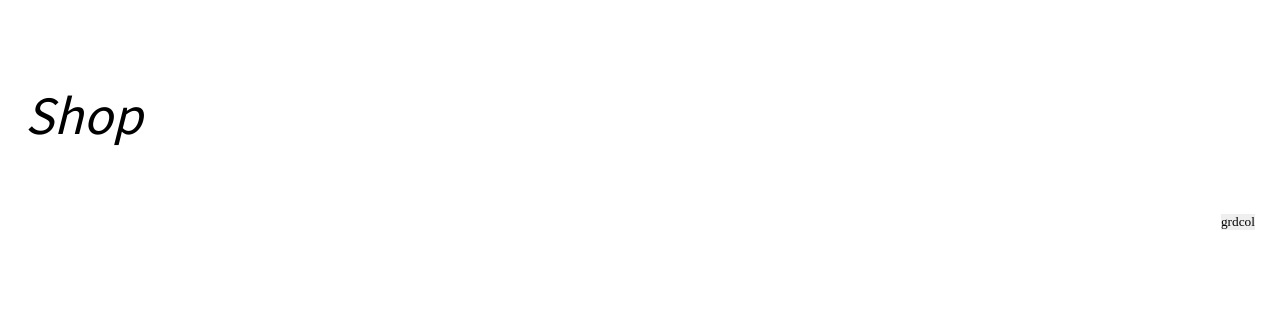
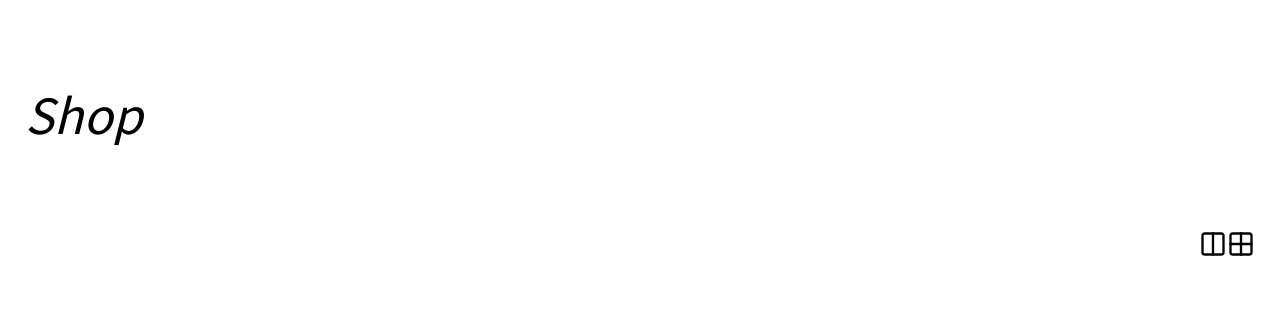
Before and after one commit to roman-nekrasov/lalashop, a React (Create React App) app: page / in a window 1280 px wide. Shown: the top 312 px of the page. Built offline with nearby package versions, Linux system fonts and the light colour scheme; the HTML template or start-up script is replaced by a standard one.

Commit message:
feat(homepage): add HomePage structure

```diff
--- a/src/components/Header/Header.scss
+++ b/src/components/Header/Header.scss
@@ -14,15 +14,3 @@
   font-size: 54px;
   font-style: italic;
 }
-
-.buttons {
-  height: 100%;
-
-  &__wrapper {
-    height: 100%;
-    display: flex;
-    flex-direction: column;
-    justify-content: flex-end;
-    align-items: center;
-  }
-}
--- a/src/components/Header/Header.tsx
+++ b/src/components/Header/Header.tsx
@@ -5,14 +5,6 @@ const Header: React.FC = () => {
     <div className="header">
       <div className="headerWrapper container">
         <p className="logo">Shop</p>
-        <div className="buttons">
-          <div className="buttons__wrapper">
-            <div>
-              <button>grd</button>
-              <button>col</button>
-            </div>
-          </div>
-        </div>
       </div>
     </div>
   );
--- a/src/index.css
+++ b/src/index.css
@@ -32,6 +32,7 @@ a, a:visited{text-decoration: none;}
 a:hover{text-decoration: none;}
 ul li{list-style: none;}
 img{vertical-align: top;}
+button{background-color: inherit;}
 
 h1,h2,h3,h4,h5,h6{font-size:inherit;font-weight: 400;}
 
--- /dev/null
+++ b/src/pages/HomePage/HomePage.scss
@@ -0,0 +1,22 @@
+.content {
+  &__controlPanel {
+    display: flex;
+    justify-content: flex-end;
+  }
+
+  &__wrapper {
+    display: flex;
+  }
+
+  &__sidebar {
+    flex: 0 0 20%;
+  }
+
+  &__items {
+  }
+}
+
+.buttonsBox {
+  display: flex;
+  align-items: center;
+}
--- a/src/pages/HomePage/HomePage.tsx
+++ b/src/pages/HomePage/HomePage.tsx
@@ -1,7 +1,30 @@
+// import columnIcon from "assets/img/columnsIcon.svg";
+import { ReactComponent as ColumnsIcon } from "assets/img/columnsIcon.svg";
+import { ReactComponent as GridIcon } from "assets/img/gridIcon.svg";
 import { AppLayout } from "components";
+import "./HomePage.scss";
 
 const HomePage: React.FC = () => {
-  return <AppLayout>{""}</AppLayout>;
+  return (
+    <AppLayout>
+      <div className="content">
+        <div className="content__controlPanel">
+          <div className="buttonsBox">
+            <button>
+              <ColumnsIcon color="" />
+            </button>
+            <button>
+              <GridIcon color="" />
+            </button>
+          </div>
+        </div>
+        <div className="content__wrapper">
+          <div className="content__sidebar"></div>
+          <div className="content__items"></div>
+        </div>
+      </div>
+    </AppLayout>
+  );
 };
 
 export default HomePage;
```
Also changed, not shown: src/assets/img/columnsIcon.svg (added), src/assets/img/gridIcon.svg (added).
